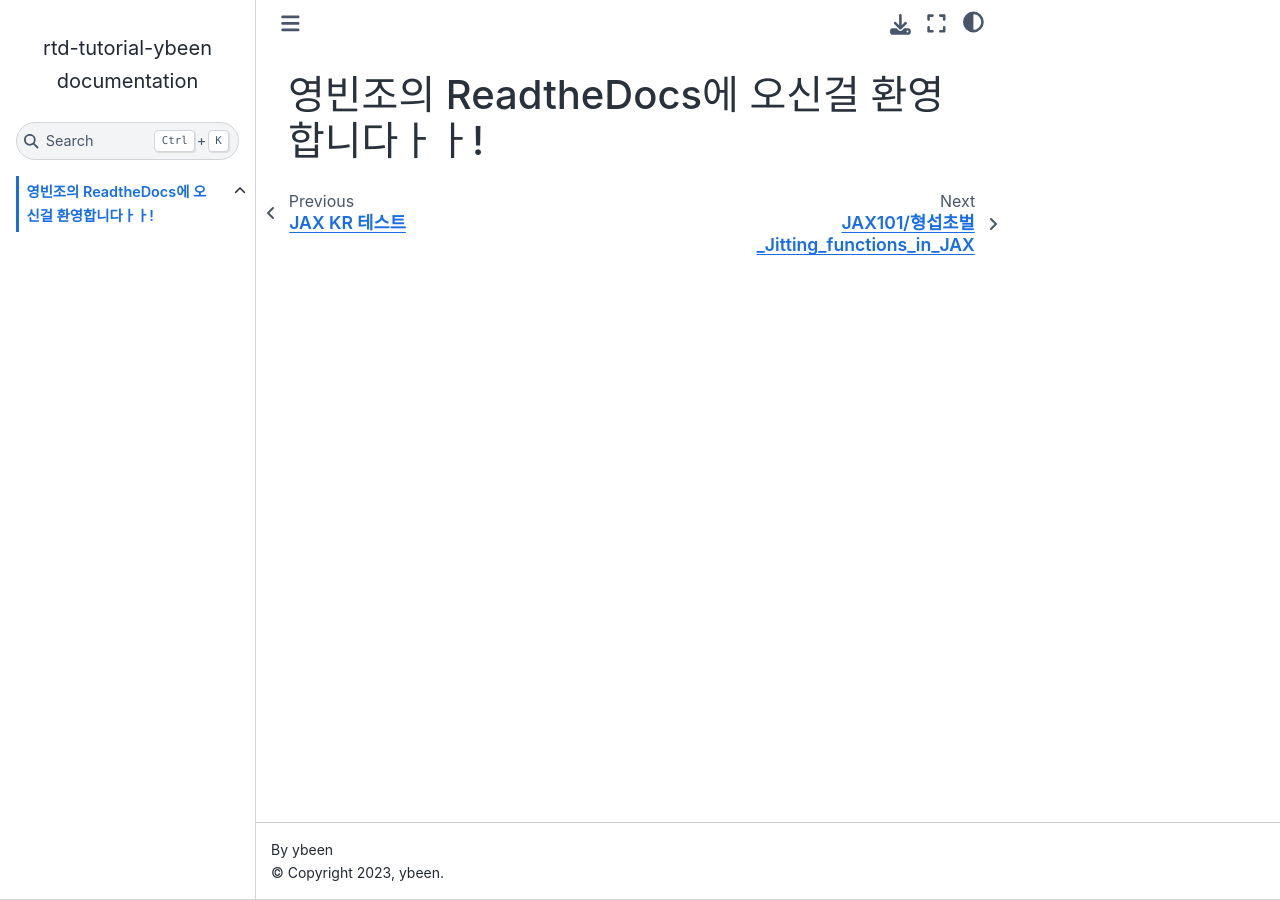
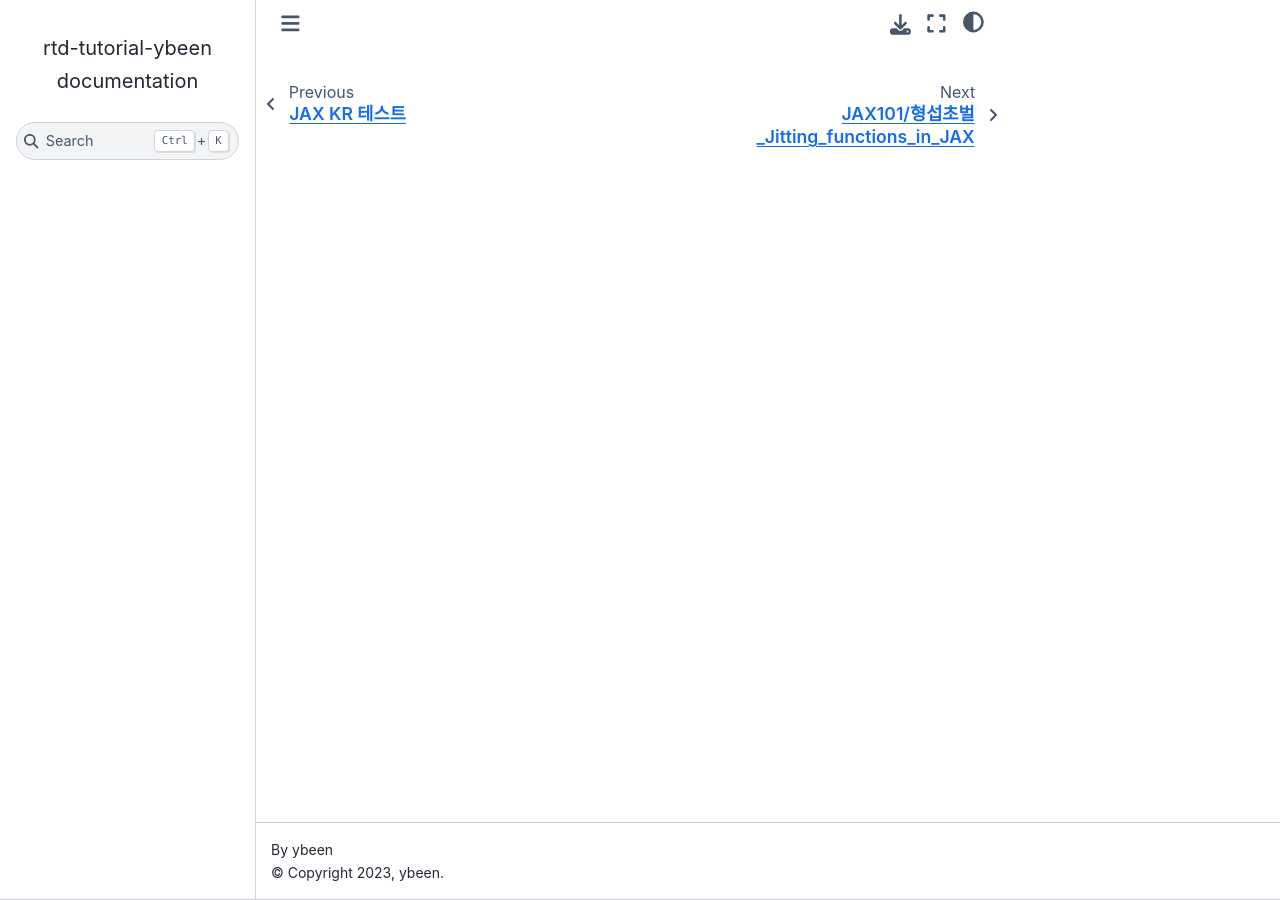
Before and after one commit to ybbin86/rtd-tutorial, a Sphinx documentation site: the page built from docs/source/JAX101/index.rst, in a window 1280 px wide. Built offline with Sphinx 7.4.7 and the Sphinx Book theme 1.1.4, drawn with Linux system fonts in a browser that asks for light colours; pages that are not in the unit, such as notebooks, are missing from menus.

Commit message:
modified jax101 title

```diff
--- a/docs/source/JAX101/index.rst
+++ b/docs/source/JAX101/index.rst
@@ -2,9 +2,6 @@
    sphinx-quickstart on Mon Feb 27 20:45:32 2023.
    You can adapt this file completely to your liking, but it should at least
    contain the root `toctree` directive.
-
-영빈조의 ReadtheDocs에 오신걸 환영합니다ㅏㅏ!
-==============================================
 
 .. toctree::
    :maxdepth: 1
```
